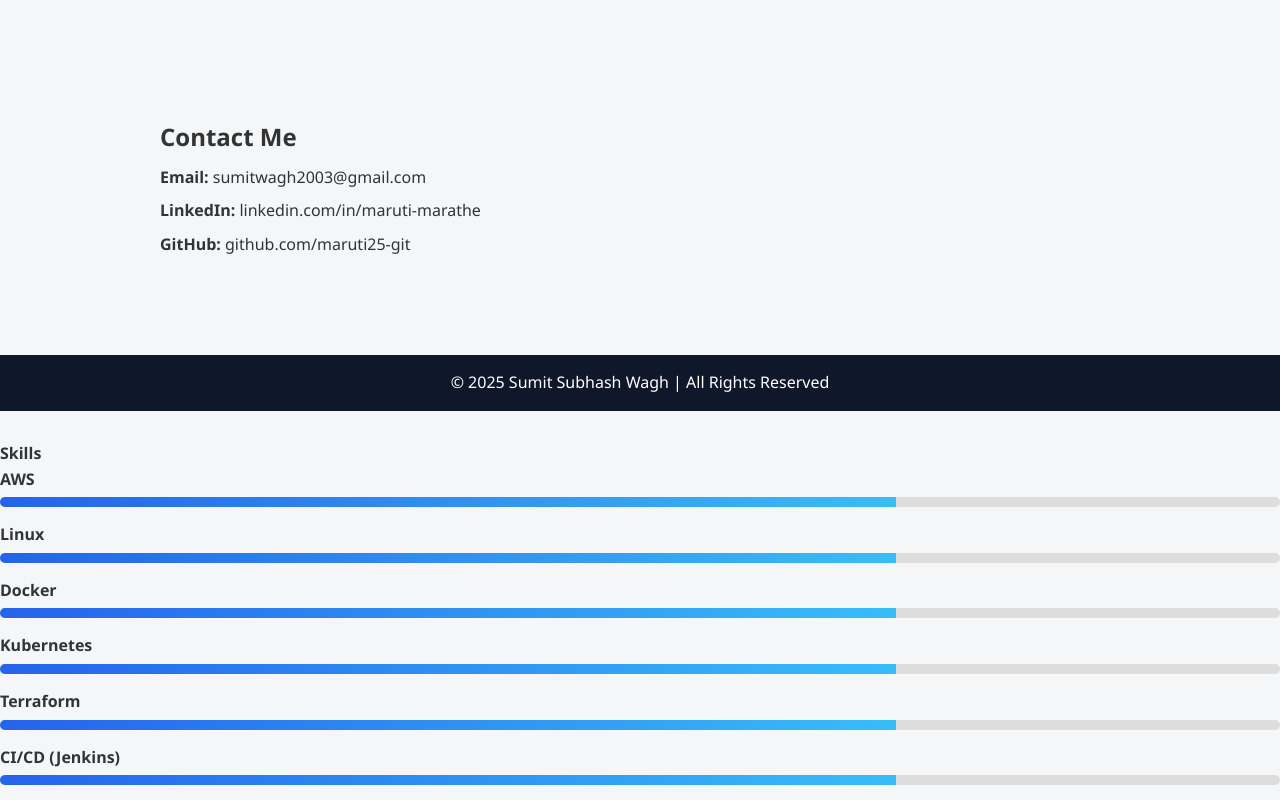
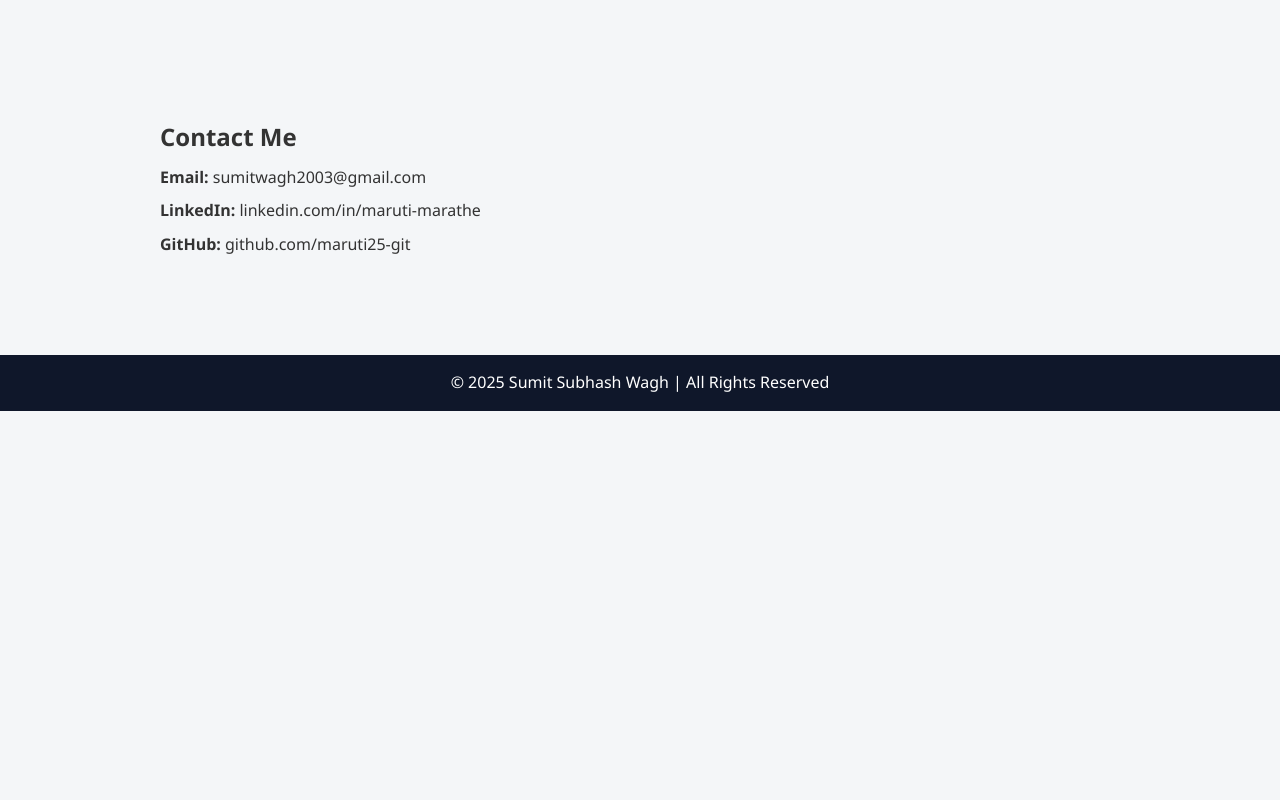
Before and after one commit to maruti25-git/sumit-portfolio, a plain HTML site: page index.html in a window 1280 px wide. Shown: the part 2466-3266 px from the top of the page. After the commit the page ends 2877 px from the top, so only its background shows below. Drawn offline with Linux system fonts and the light colour scheme.

Commit message:
Remove skills section from index.html
Removed the skills section from the HTML file.

```diff
--- a/index.html
+++ b/index.html
@@ -145,38 +145,3 @@
 
 </body>
 </html>
-
-
-<div class="skills">
-  <h4>Skills</h4>
-
-  <div class="skill">
-    <div class="skill-name">AWS</div>
-    <div class="skill-bar"><div class="skill-fill"></div></div>
-  </div>
-
-  <div class="skill">
-    <div class="skill-name">Linux</div>
-    <div class="skill-bar"><div class="skill-fill"></div></div>
-  </div>
-
-  <div class="skill">
-    <div class="skill-name">Docker</div>
-    <div class="skill-bar"><div class="skill-fill"></div></div>
-  </div>
-
-  <div class="skill">
-    <div class="skill-name">Kubernetes</div>
-    <div class="skill-bar"><div class="skill-fill"></div></div>
-  </div>
-
-  <div class="skill">
-    <div class="skill-name">Terraform</div>
-    <div class="skill-bar"><div class="skill-fill"></div></div>
-  </div>
-
-  <div class="skill">
-    <div class="skill-name">CI/CD (Jenkins)</div>
-    <div class="skill-bar"><div class="skill-fill"></div></div>
-  </div>
-</div>
```
